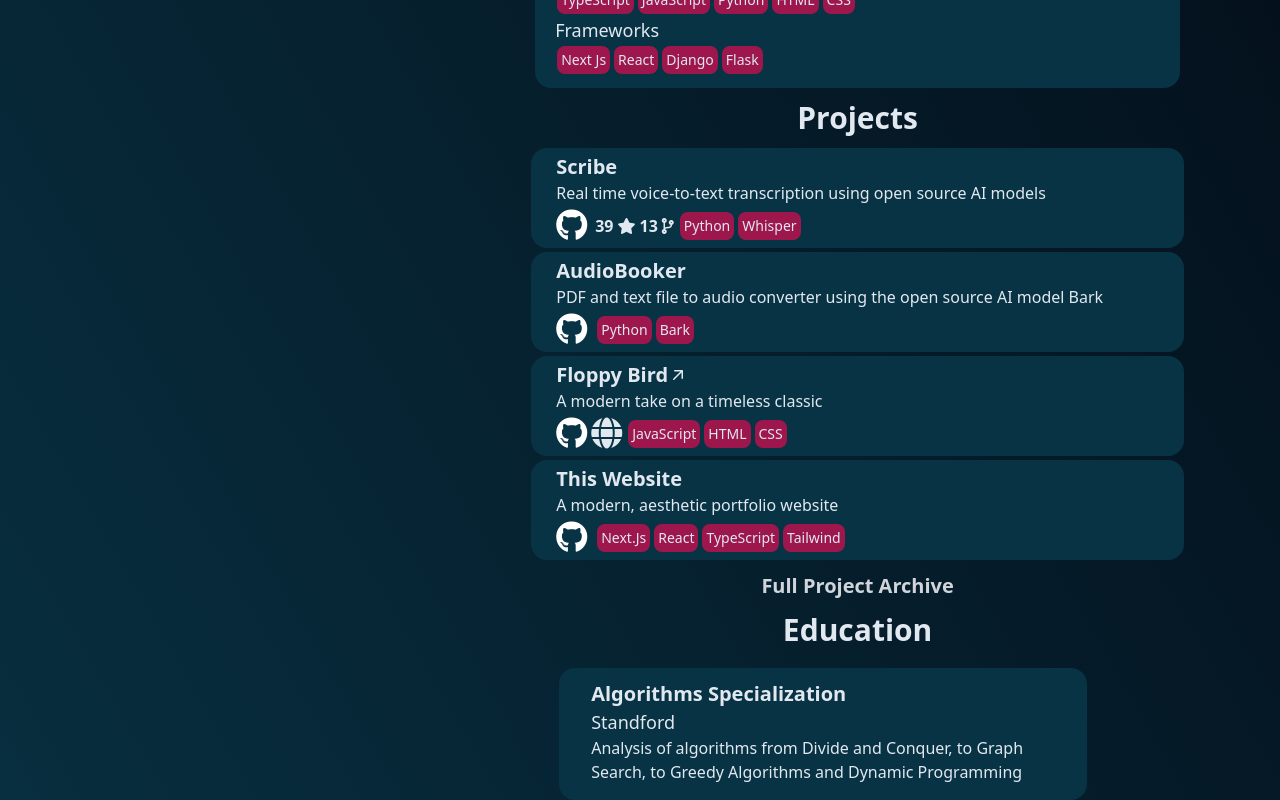
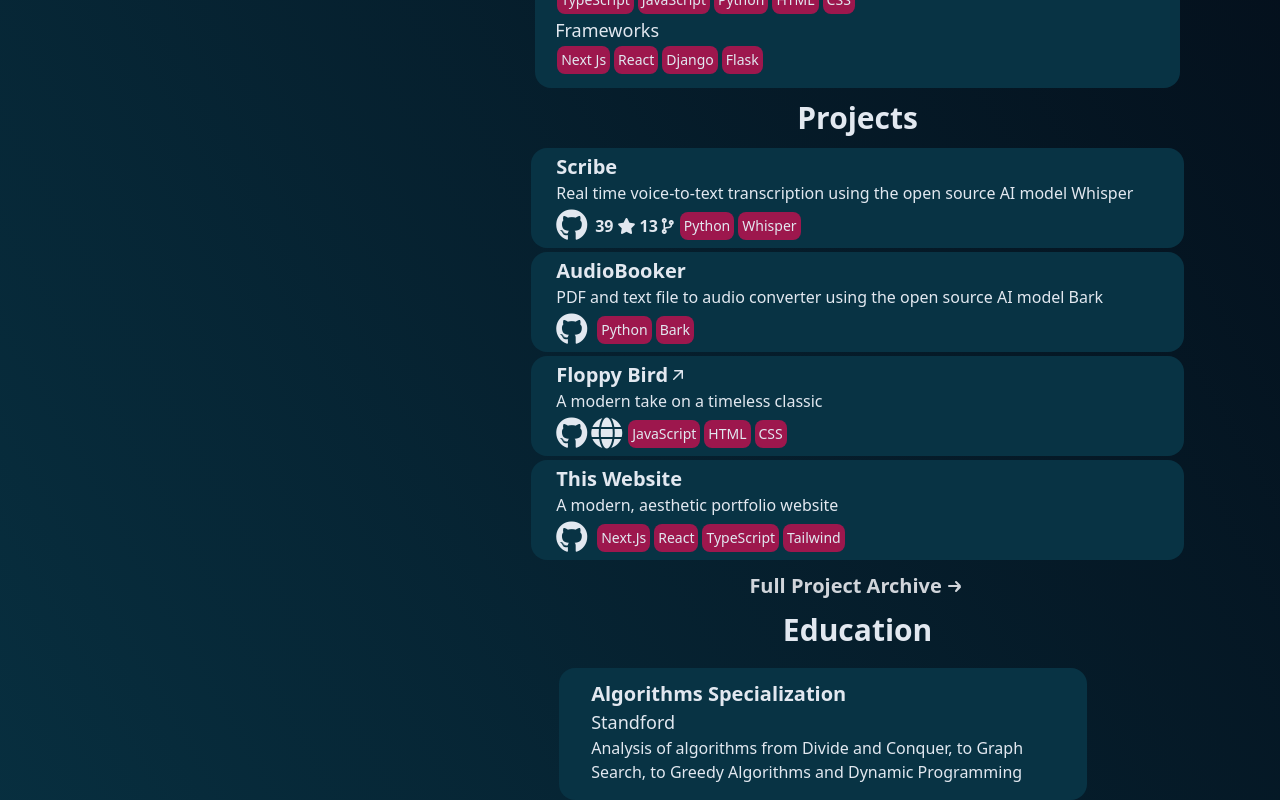
Before and after one commit to JohnZolton/portfolio-mk2, a Next.js app: page / in a window 1280 px wide. Shown: the part 976-1776 px from the top of the page. Built offline with nearby package versions, Linux system fonts and the light colour scheme.

Commit message:
minor style changes

```diff
--- a/src/pages/components/projecttile.tsx
+++ b/src/pages/components/projecttile.tsx
@@ -33,12 +33,12 @@
     <div
     onMouseEnter={onMouseEnter}
     onMouseLeave={onMouseLeave}
-    className={`my-1 w-full rounded-2xl border border-transparent bg-cyan-950  px-3 py-1 transition duration-300 ${ hovered ? ( hovered === title ? "": 'opacity-50') : ""}`}>
+    className={`my-1 w-full rounded-2xl border border-transparent bg-cyan-950  px-3 py-1 transition duration-300 ${ hovered ? ( hovered === title ? "border-white": 'opacity-50') : ""}`}>
       <div className="flex flex-col items-center sm:flex-row">
         {picture && (
-          <div className="h-28 w-44">
+          <div className={`h-28 w-44    ${hovered === title ? "  brightness-125   ": ''}`}>
           <Image
-            className="object-fill w-full h-full"
+          className= 'object-fill w-full h-full'
             src={`/${picture}`}
             alt={title}
             width={300}
@@ -87,7 +87,7 @@
               <div className="mr-1">
                 <Link legacyBehavior href={repo}>
                   <a target="_blank" rel="noopener noreferrer">
-                    <i className="fab fa-github fa-2x text-white transition duration-300 hover:text-red-500"></i>
+                    <i className="fab fa-github fa-2x text-slate-200 transition duration-300 hover:text-red-500"></i>
                   </a>
                 </Link>
               </div>
--- a/src/pages/index.tsx
+++ b/src/pages/index.tsx
@@ -39,7 +39,7 @@
       <div className="text-center text-3xl font-semibold my-3">Projects</div>
       <ProjectTile
         title="Scribe"
-        description="Real time voice-to-text transcription using open source AI models"
+        description="Real time voice-to-text transcription using the open source AI model Whisper"
         repo="https://github.com/JohnZolton/scribe"
         stars={39}
         forks={13}
@@ -80,8 +80,25 @@
 
         <Link
           href="projectarchive"
-          className="text-gray-300 hover:text-white hover:underline"
-        >Full Project Archive</Link>
+          className="text-gray-300 flex flex-row justify-center items-center gap-1 group hover:text-white hover:underline"
+        >Full Project Archive
+        <svg
+  aria-hidden="true"
+  fill="currentColor"
+  viewBox="0 0 20 20"
+  xmlns="http://www.w3.org/2000/svg"
+  height="1em"
+  width="1em"
+  className="transform transition-all duration-200 group-hover:translate-x-1 group-hover:translate-y-[-1px] group-hover:scale-125"
+>
+  <path
+    fill-rule="evenodd"
+    d="M14.707 10.293a1 1 0 010 1.414l-4 4a1 1 0 01-1.414-1.414L11.586 11H3a1 1 0 110-2h8.586l-2.293-2.293a1 1 0 011.414-1.414l4 4z"
+    clip-rule="evenodd"
+  />
+</svg>
+
+        </Link>
       </div>
     </>
   );
```
